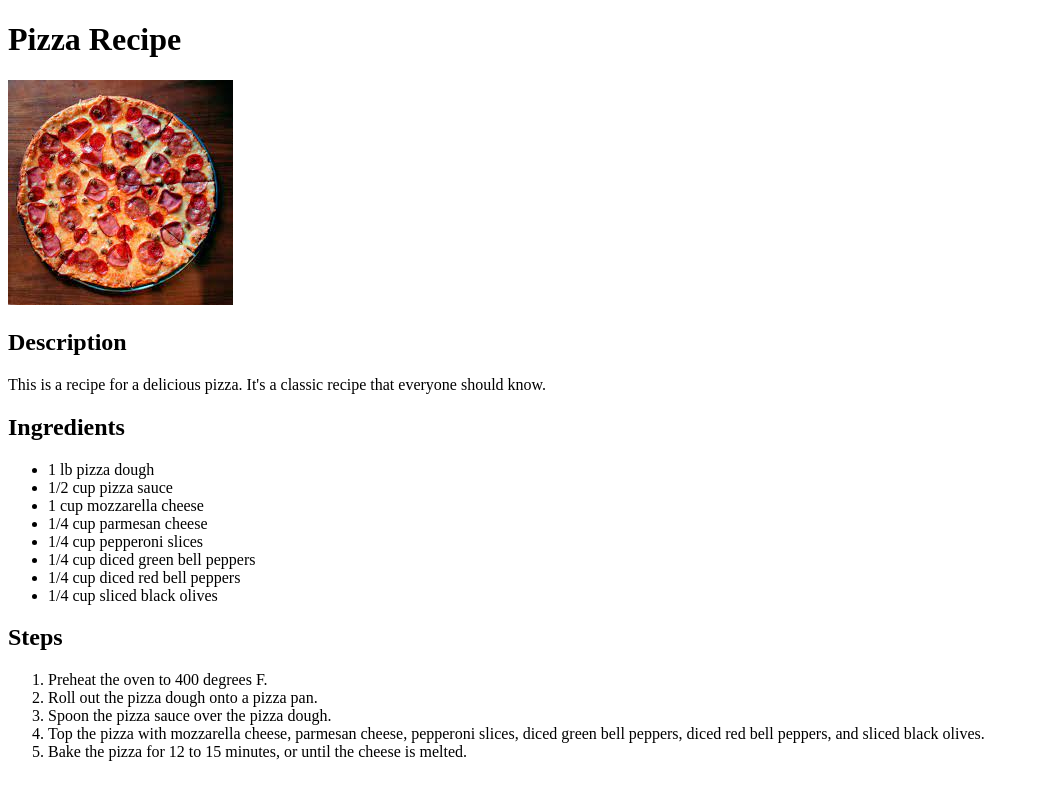
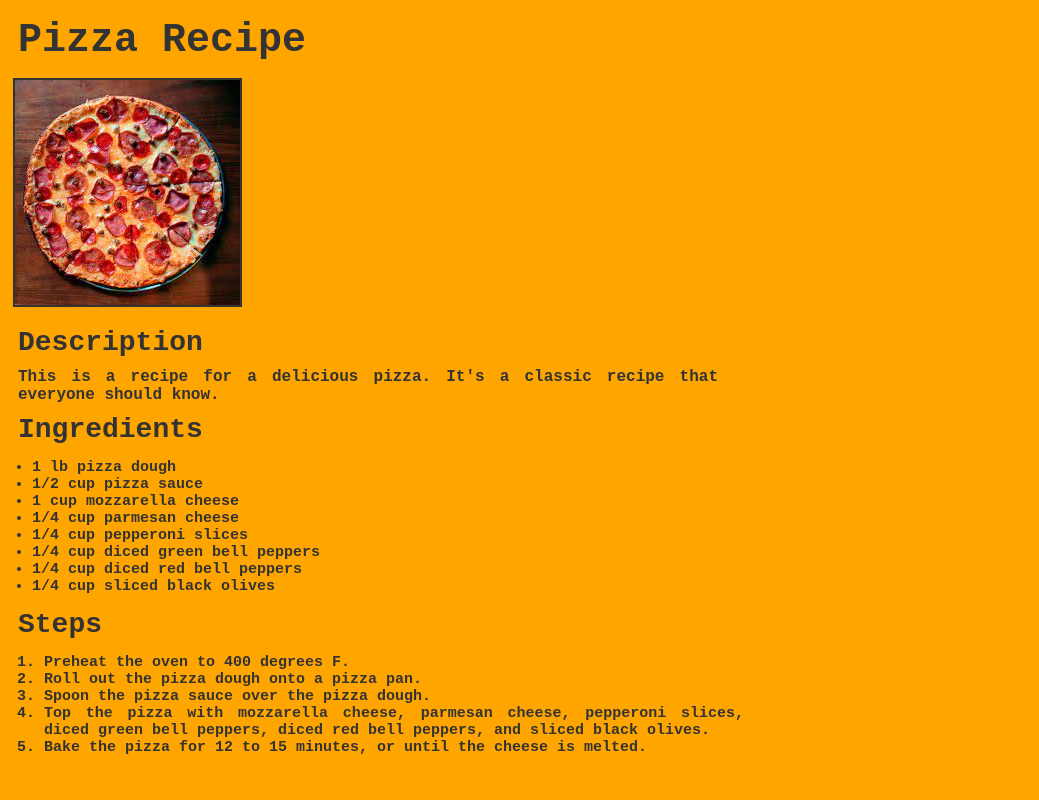
Before and after one commit to pavledujkic/odin-recipes, a plain HTML site: page recipes/pizza.html in a window 1280 px wide. Shown: the whole page, without its empty margins (0-1039 px from the left). Drawn offline with Linux system fonts and the light colour scheme.

Commit message:
Add CSS file and modify the pages

```diff
--- /dev/null
+++ b/css/style.css
@@ -0,0 +1,85 @@
+* {
+  font-family: 'Courier New', Courier, monospace;
+  background-color: orange;
+  inline-size: 700px;
+  overflow-wrap: break-word;
+  hyphens: manual;
+}
+
+h1 {
+  color: #333;
+  font-size: 40px;
+  font-weight: bold;
+  margin: 0px;
+  padding: 10px;
+  text-align: justify;
+}
+
+/* Path: css\style.css */
+h2 {
+  color: #333;
+  font-size: 28px;
+  font-weight: bold;
+  margin: 0px;
+  padding: 10px;
+  text-align: justify;
+}
+
+/* Path: css\style.css */
+p {
+  color: #333;
+  font-size: 16px;
+  font-weight: 700;
+  margin: 0px;
+  padding-left: 10px;
+  text-align: justify;
+}
+
+/* Path: css\style.css */
+a {
+  color: #333;
+  font-size: 16px;
+  font-weight: 700;
+  margin: 0px;
+  padding: 0px;
+  text-align: justify;
+}
+
+ol {
+  margin: 4px;
+  padding-left: 32px;
+}
+
+ul {
+  margin: 4px;
+  padding-left: 20px;
+}
+
+ol>li::marker {
+  font-weight: bold;
+}
+
+/* Path: css\style.css */
+li {
+  color: #333;
+  font-size: 15px;
+  font-weight: 700;
+  margin: 0px;
+  text-align: justify;
+  list-style-position: outside;
+  padding-left: 0px;
+}
+
+img {
+  max-width: 400px;
+  height: auto;
+  margin: 5px;
+  border: 2px solid #333;
+}
+
+#pizza {
+  width: auto;
+  height: auto;
+  margin: 5px;
+  border: 2px solid #333;
+}
--- a/recipes/pizza.html
+++ b/recipes/pizza.html
@@ -4,11 +4,12 @@
     <meta charset="UTF-8" />
     <meta http-equiv="X-UA-Compatible" content="IE=edge" />
     <meta name="viewport" content="width=device-width, initial-scale=1.0" />
+    <link rel="stylesheet" href="../css/style.css" />
     <title>Pizza Recipe</title>
   </head>
   <body>
     <h1>Pizza Recipe</h1>
-    <img src="../img/pizza.jpg" alt="A delicious pizza" />
+    <img id="pizza" src="../img/pizza.jpg" alt="A delicious pizza" />
     <h2>Description</h2>
     <p>
       This is a recipe for a delicious pizza. It's a classic recipe that
```
Also changed, not shown: index.html (+1 -0 lines), recipes/burger.html (+1 -0 lines), recipes/lasagna.html (+1 -0 lines).
